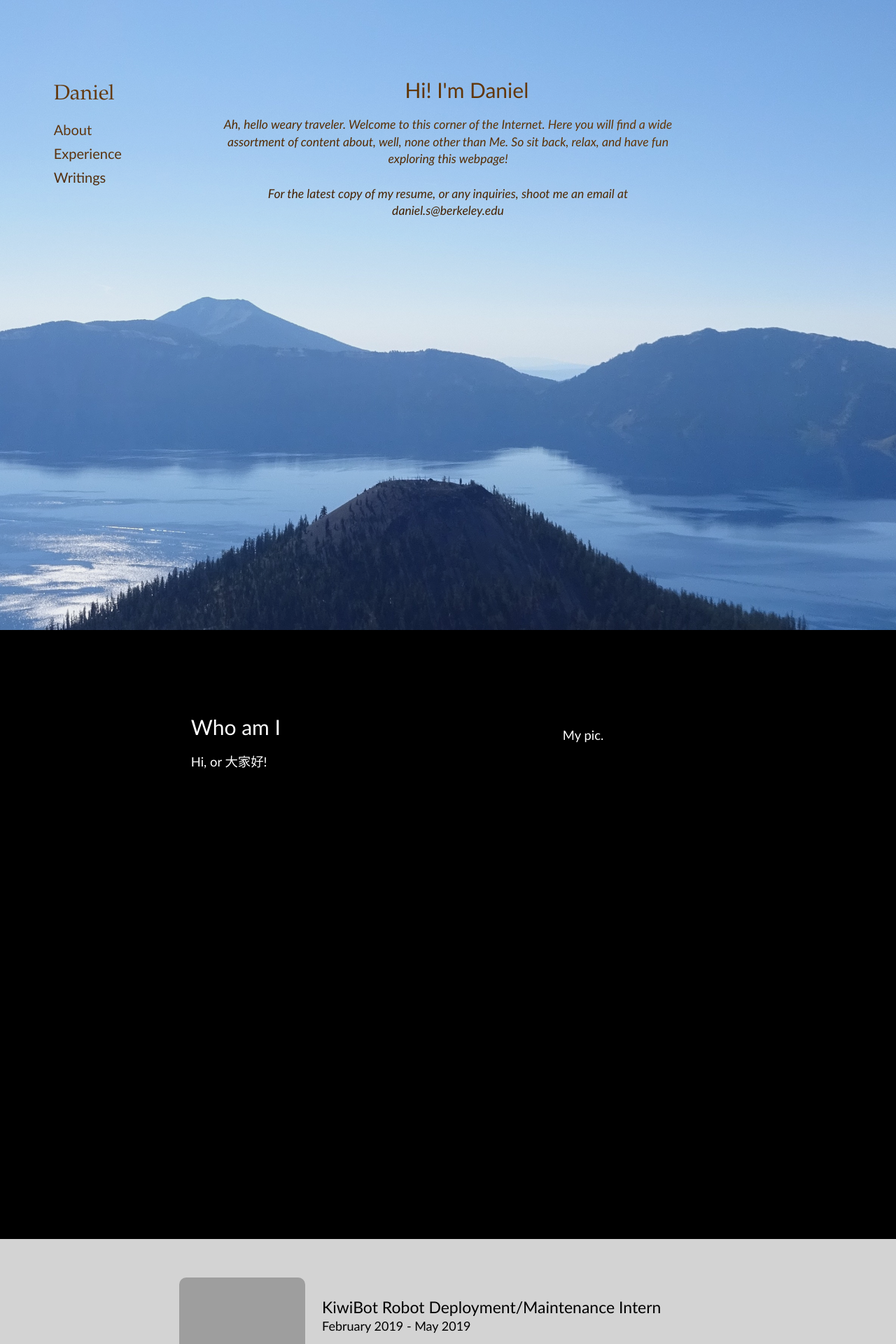
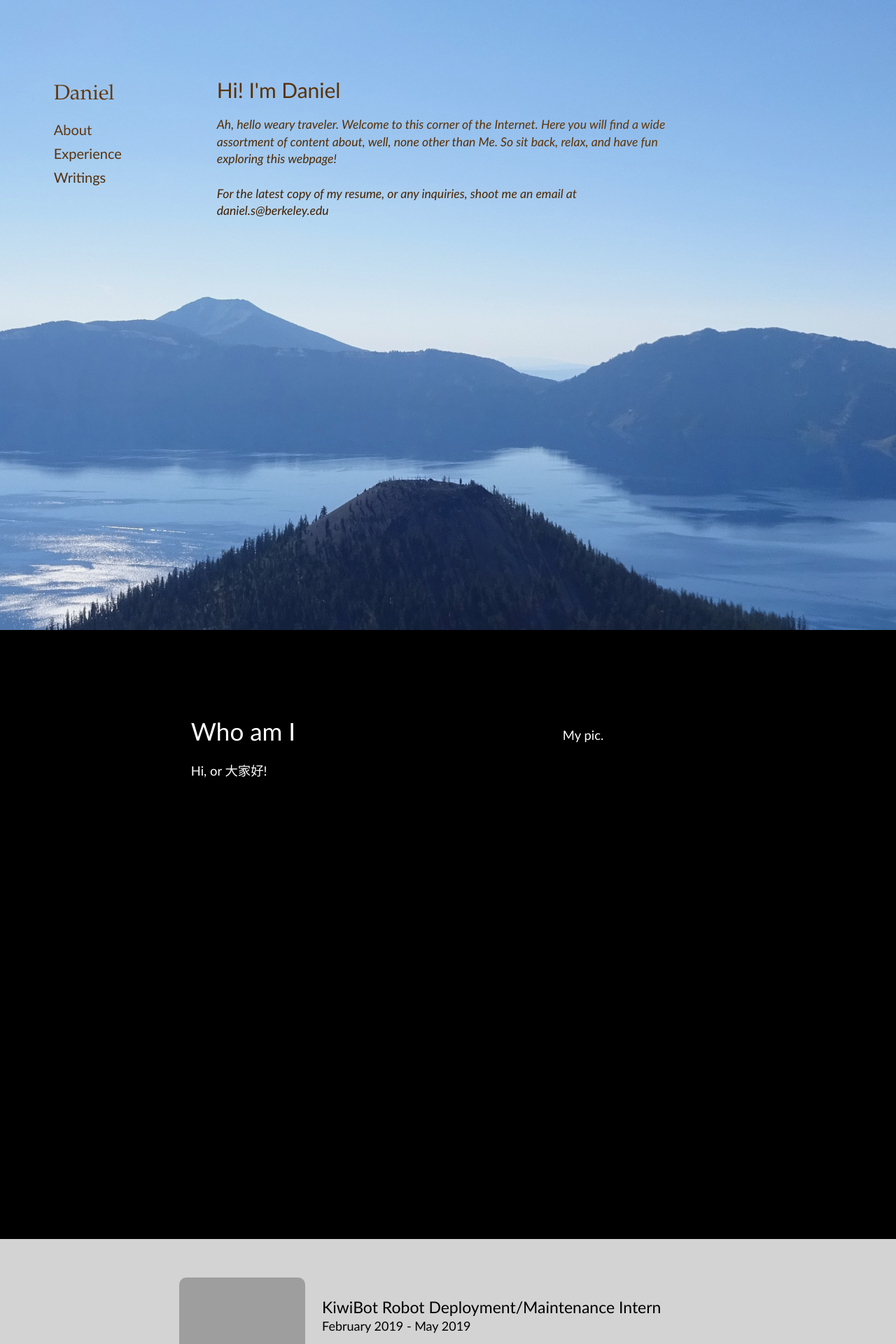
Before and after one commit to Calculasians/calculasians.github.io, a Jekyll site: the page built from index.html, in a window 1280 px wide. Shown: the top 1920 px of the page at 70% size. Built offline with Jekyll 4.4.1, drawn with Linux system fonts in a browser that asks for light colours; grey boxes are pictures that could not be loaded.

Commit message:
Update main.css

```diff
--- a/css/main.css
+++ b/css/main.css
@@ -94,7 +94,7 @@ a {
 h1 {
     color: white;
     margin-left: 7%;
-    font-size: 30px;
+    font-size: 35px;
     font-family: 'Raleway', "Trebuchet MS", Helvetica, sans-serif;
     font-weight: 5;
 }
@@ -169,12 +169,10 @@ h1 {
 }
 
 .cover-page-header {
-    text-align: center;
     font-size: 30px;
 }
 
 .cover-page-text {
-    text-align: center;
     position: inline-block;
     color: white;
     mix-blend-mode: difference;
```
